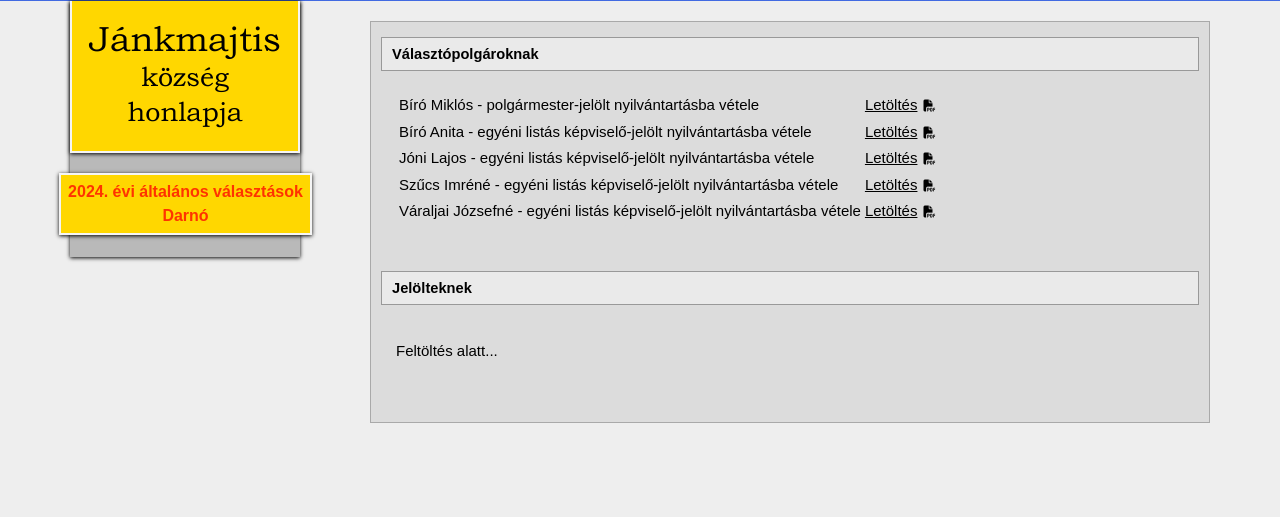
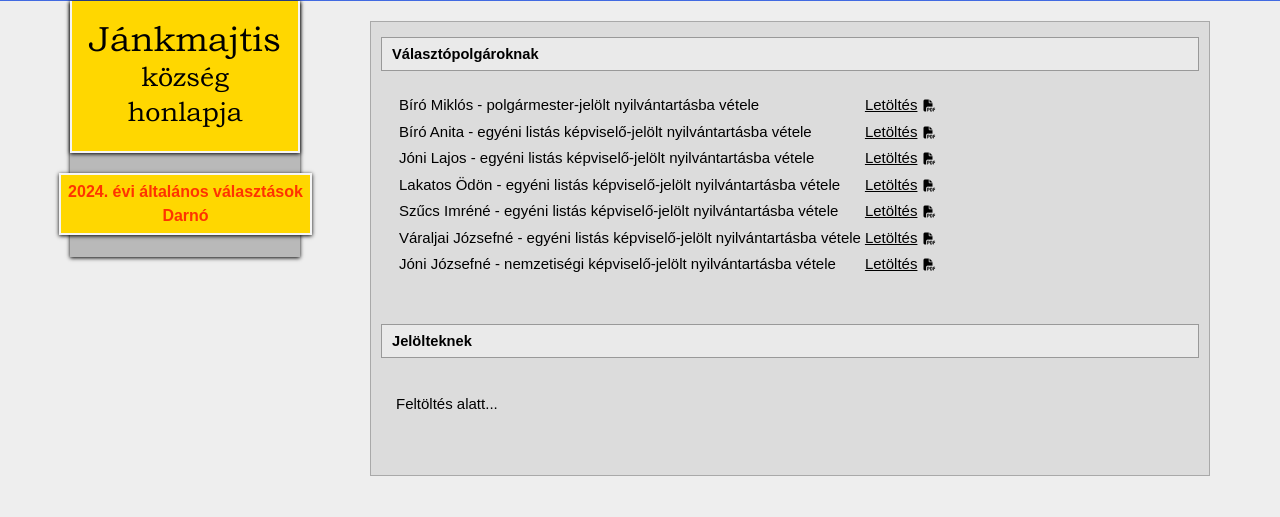
Before and after one commit to vekonypeter/jankmajtis_web, a PHP site: page /valasztas-dr-altalanos-2024.php in a window 1280 px wide. Shown: the part 354-871 px from the top of the page. Run offline with PHP 8.4, Linux system fonts and the light colour scheme; some libraries are stand-ins or nearby versions.

Commit message:
választási update

```diff
--- a/valasztas-dr-altalanos-2024.php
+++ b/valasztas-dr-altalanos-2024.php
@@ -41,12 +41,20 @@ include('header.php');
                             <td><a href="./docs/valasztas_2024/dr_ekepv_nyilv_vetel_joni_lajos.pdf" target="_blank">Letöltés<i class="fa-solid fa-menu fa-file-pdf"></i></a></td>
                         </tr>
                         <tr>
+                            <td>Lakatos Ödön - egyéni listás képviselő-jelölt nyilvántartásba vétele</td>
+                            <td><a href="./docs/valasztas_2024/dr_ekepv_nyilv_vetel_lakatos_odon.pdf" target="_blank">Letöltés<i class="fa-solid fa-menu fa-file-pdf"></i></a></td>
+                        </tr>
+                        <tr>
                             <td>Szűcs Imréné - egyéni listás képviselő-jelölt nyilvántartásba vétele</td>
                             <td><a href="./docs/valasztas_2024/dr_ekepv_nyilv_vetel_szucs_imrene.pdf" target="_blank">Letöltés<i class="fa-solid fa-menu fa-file-pdf"></i></a></td>
                         </tr>
                         <tr>
                             <td>Váraljai Józsefné - egyéni listás képviselő-jelölt nyilvántartásba vétele</td>
                             <td><a href="./docs/valasztas_2024/dr_ekepv_nyilv_vetel_varaljai jozsefne.pdf" target="_blank">Letöltés<i class="fa-solid fa-menu fa-file-pdf"></i></a></td>
+                        </tr>
+                        <tr>
+                            <td>Jóni Józsefné - nemzetiségi képviselő-jelölt nyilvántartásba vétele</td>
+                            <td><a href="./docs/valasztas_2024/dr_nkepv_nyilv_vetel_joni_jozsefne.pdf" target="_blank">Letöltés<i class="fa-solid fa-menu fa-file-pdf"></i></a></td>
                         </tr>
                     </table>
                 </div>
```
Also changed, not shown: valasztas-jm-altalanos-2024.php (+8 -0 lines).
